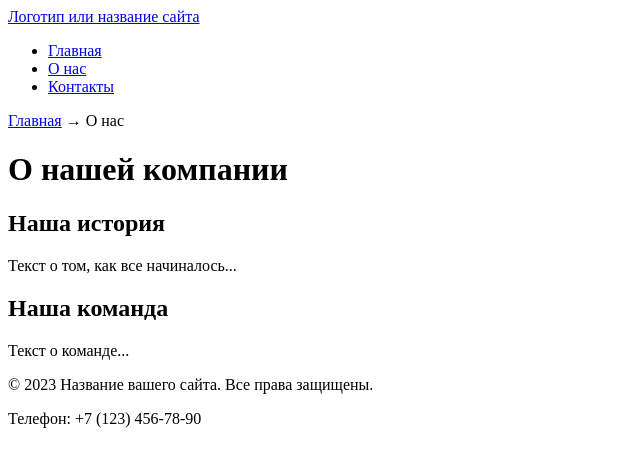
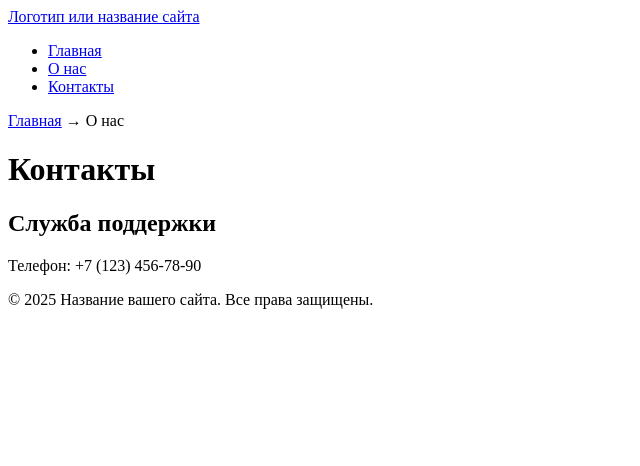
Before and after one commit to Dmitry-A1/First, a plain HTML site: page contacts.html in a window 1280 px wide. Shown: the whole page, without its empty margins (0-640 px from the left). Drawn offline with Linux system fonts and the light colour scheme.

Commit message:
feat:: fix file contacts.html; about.html

```diff
--- a/contacts.html
+++ b/contacts.html
@@ -26,19 +26,14 @@
  <a href="index.html">Главная</a> →
  <span>О нас</span>
  </nav>
- <h1>О нашей компании</h1>
+ <h1> Контакты</h1>
  <section>
- <h2>Наша история</h2>
- <p>Текст о том, как все начиналось...</p>
- </section>
- <section>
- <h2>Наша команда</h2>
- <p>Текст о команде...</p>
+ <h2>Служба поддержки</h2>
+ <p>Телефон: +7 (123) 456-78-90</p>
  </section>
  </main>
  <footer>
- <p>&copy; 2023 Название вашего сайта. Все права защищены.</p>
- <p>Телефон: +7 (123) 456-78-90</p>
+ <p>&copy; 2025 Название вашего сайта. Все права защищены.</p>
  </footer>
 </body>
 </html>
```
Also changed, not shown: about.html (+1 -1 lines).
